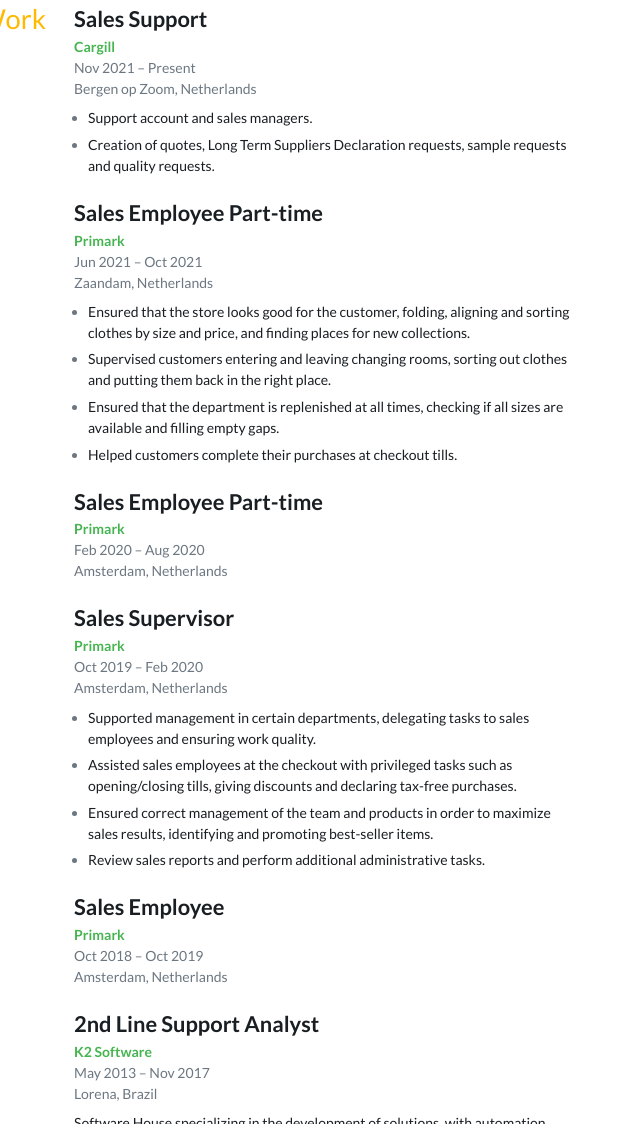
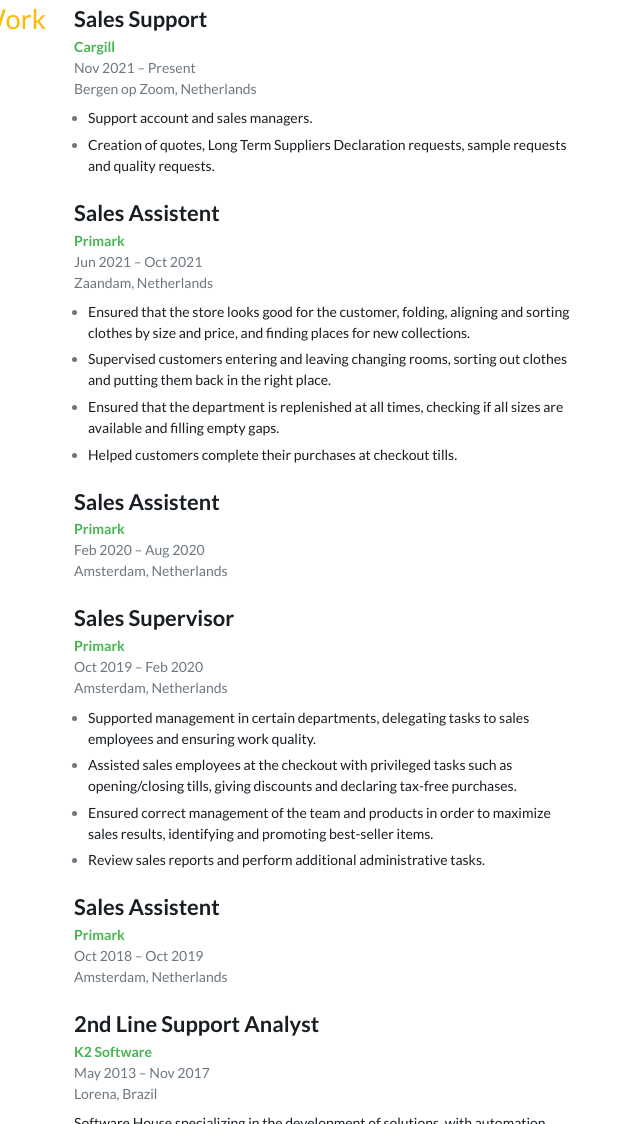
Before and after one commit to beacampbell/resume, a plain HTML site: page index.html in a window 1280 px wide. Shown: the part 597-1721 px from the top of the page, without its empty margins (412-1052 px from the left). Drawn offline with Linux system fonts and the light colour scheme.

Commit message:
deploy: 521d880bd1f236188c26a309702f2e5a49a1123f

```diff
--- a/index.html
+++ b/index.html
@@ -308,7 +308,7 @@ blockquote > * + * {
             </article>
             <article>
               <header>
-                <h4>Sales Employee Part-time</h4>
+                <h4>Sales Assistent</h4>
                 <div class="meta">
                   <div>
                     <strong><a href="https://www.primark.com/nl">Primark</a></strong>
@@ -329,7 +329,7 @@ blockquote > * + * {
             </article>
             <article>
               <header>
-                <h4>Sales Employee Part-time</h4>
+                <h4>Sales Assistent</h4>
                 <div class="meta">
                   <div>
                     <strong><a href="https://www.primark.com/nl">Primark</a></strong>
@@ -365,7 +365,7 @@ blockquote > * + * {
             </article>
             <article>
               <header>
-                <h4>Sales Employee</h4>
+                <h4>Sales Assistent</h4>
                 <div class="meta">
                   <div>
                     <strong><a href="https://www.primark.com/nl">Primark</a></strong>
```
